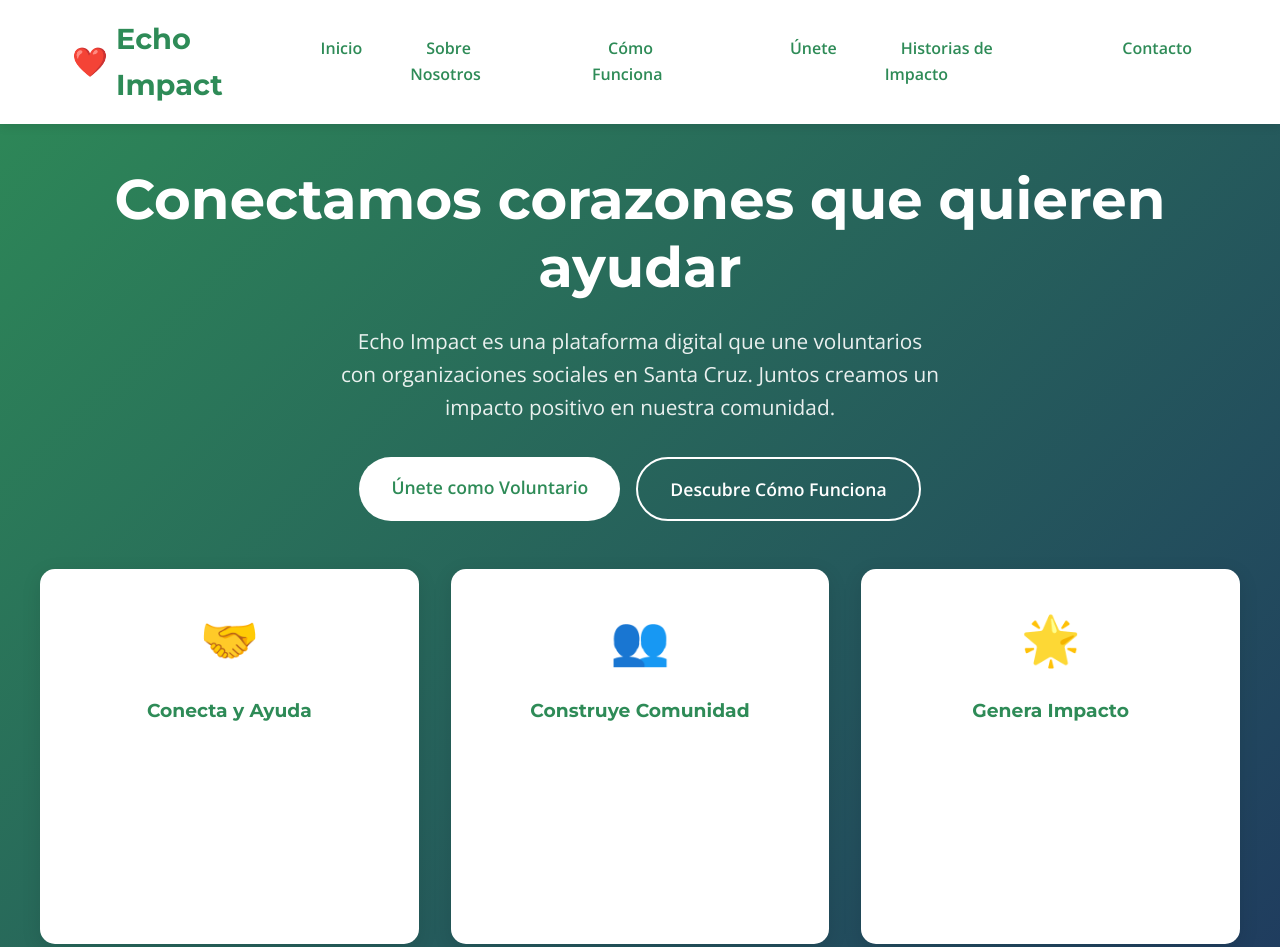
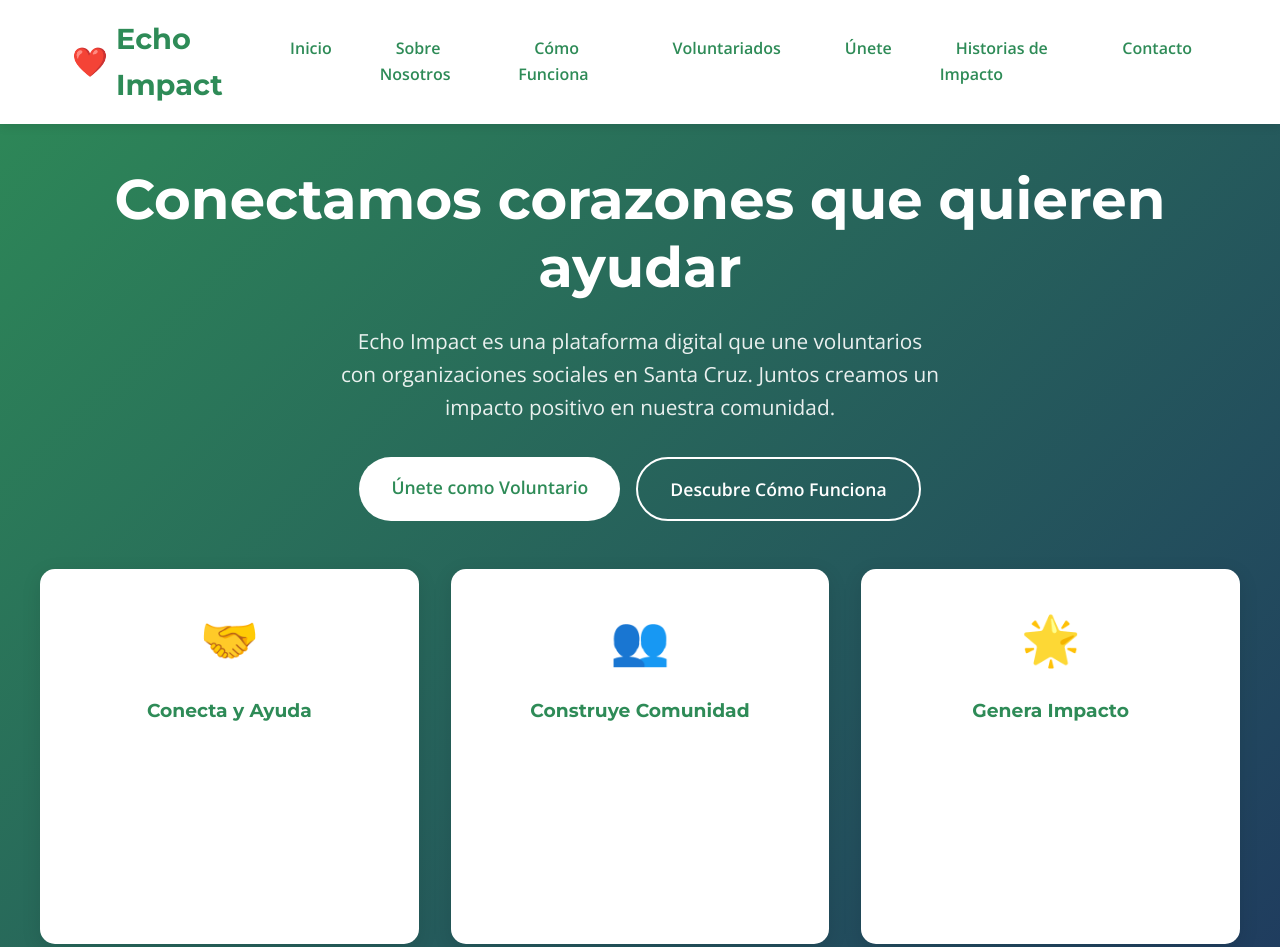
Before and after one commit to echoimpact/echoimpact, a plain HTML site: page index.html in a window 1280 px wide. Shown: the top 947 px of the page. Drawn offline with nearby package versions, Linux system fonts and the light colour scheme.

Commit message:
Update index.html

```diff
--- a/index.html
+++ b/index.html
@@ -304,6 +304,7 @@
                 <li><a href="index.html" class="active">Inicio</a></li>
                 <li><a href="nosotros.html">Sobre Nosotros</a></li>
                 <li><a href="comofunciona.html">Cómo Funciona</a></li>
+                <li><a href="voluntariados.html">Voluntariados</a></li>
                 <li><a href="unete.html">Únete</a></li>
                 <li><a href="historiasdeimpacto.html">Historias de Impacto</a></li>
                 <li><a href="contacto.html">Contacto</a></li>
@@ -319,8 +320,8 @@
                 <p>Echo Impact es una plataforma digital que une voluntarios con organizaciones sociales en Santa Cruz. Juntos creamos un impacto positivo en nuestra comunidad.</p>
 
                 <div class="cta-buttons">
-                    <a href="#unete" class="btn btn-primary">Únete como Voluntario</a>
-                    <a href="#como-funciona" class="btn btn-secondary">Descubre Cómo Funciona</a>
+                    <a href="voluntariados.html" class="btn btn-primary">Únete como Voluntario</a>
+                    <a href="comofunciona.html" class="btn btn-secondary">Descubre Cómo Funciona</a>
                 </div>
 
                 <div class="features-grid">
```
